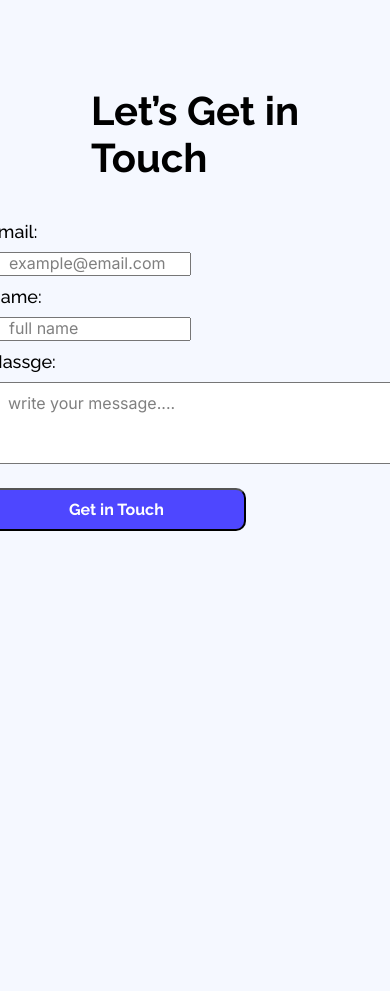
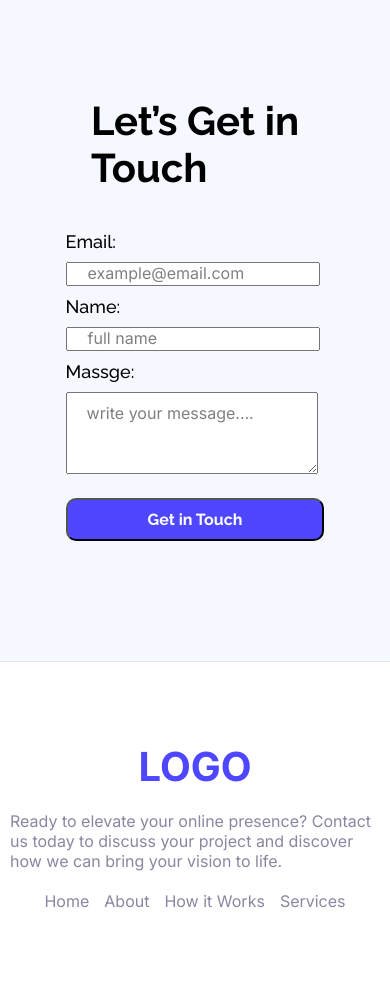
Before and after one commit to Ratul01921/100-Days-of-Coding-Challenge-Beginner-to-Advanced, a plain HTML site: page Day-01-WebFlow-Website/index.html in a window 390 px wide. Shown: the part 2585-3576 px from the top of the page. Before the commit the page ends 3226 px from the top, so only its background shows below. Drawn offline with Linux system fonts and the light colour scheme.

Commit message:
Feat: footer section complete

```diff
--- a/Day-01-WebFlow-Website/index.html
+++ b/Day-01-WebFlow-Website/index.html
@@ -160,13 +160,25 @@
                     </label>
                     <label for="">
                         <p class="contact-input-title">Massge:</p>
-                        <textarea name="" id="" cols="57" rows="5"  placeholder="write your message...."></textarea>
+                        <textarea name="" id=""   placeholder="write your message...."></textarea>
                     </label>
                 </form>
                 <button class="contact-btn">Get in Touch</button>
             </div>
           </section>
     </main>
+    <footer>
+        <div class="footer-container">
+            <p class="footer-title"> LOGO</p>
+            <p class="footer-des">Ready to elevate your online presence? Contact us today to discuss your project and discover how we can bring your vision to life. </p>
+            <ul class="footer-servise">
+                <li><a href="#">Home</a></li>
+                <li><a href="#">About</a></li>
+                <li><a href="#">How it Works</a></li>
+                <li><a href="#">Services</a></li>
+            </ul>
+        </div>
+    </footer>
 
 </body>
 
--- a/Day-01-WebFlow-Website/style/style.css
+++ b/Day-01-WebFlow-Website/style/style.css
@@ -258,6 +258,11 @@ input::placeholder {
     padding: 32px 20px;
 }
 
+textarea {
+    width: 400px;
+    height: 100px;
+}
+
 textarea::placeholder {
     color: rgba(0, 0, 0, 0.5);
     font-family: Inter;
@@ -278,6 +283,51 @@ textarea::placeholder {
     margin: 20px 0px;
 }
 
+.footer-container {
+    display: flex;
+    flex-direction: column;
+    justify-content: center;
+    align-items: center;
+    background-color: rgba(255, 255, 255, 1);
+    ;
+    padding: 80px 0px;
+    box-sizing: border-box;
+    border-top: 1px solid rgba(0, 0, 0, 0.1);
+}
+
+.footer-title {
+    color: rgba(78, 71, 255, 1);
+    font-family: Inter;
+    font-size: 100px;
+    font-weight: 900;
+}
+
+.footer-des {
+    color: rgba(137, 135, 161, 1);
+    font-family: Inter;
+    font-size: 16px;
+    font-weight: 400;
+    margin: 20px 0;
+}
+
+.footer-servise {
+    display: flex;
+    gap: 40px;
+    align-items: center;
+
+}
+
+footer ul a {
+    text-decoration: none;
+    color: rgba(137, 135, 161, 1);
+    font-family: Inter;
+    font-size: 16px;
+    font-weight: 400;
+}
+
+footer ul li {
+    list-style: none;
+}
 
 @media only screen and (max-width: 600px) {
 
@@ -353,19 +403,40 @@ textarea::placeholder {
         margin: 40px 0px;
     }
 
-    .contact-form-title {
+    .contact-form-title,
+    .footer-title {
         font-size: 40px;
         font-weight: 700;
     }
 
     .input-field {
-        width: 200px;
+        width: 250px;
         height: 20px;
 
+    }
+
+    textarea {
+        width: 250px;
+        height: 80px;
     }
 
     .contact-btn {
         padding: 10px 80px 10px 80px;
     }
 
+    .contact-section,
+    .footer- {
+        padding: 20px 0;
+    }
+
+    .footer-des {
+        margin: 20px 10px;
+    }
+
+    .footer-servise {
+        gap: 15px;
+
+    }
+
+
 }
```
